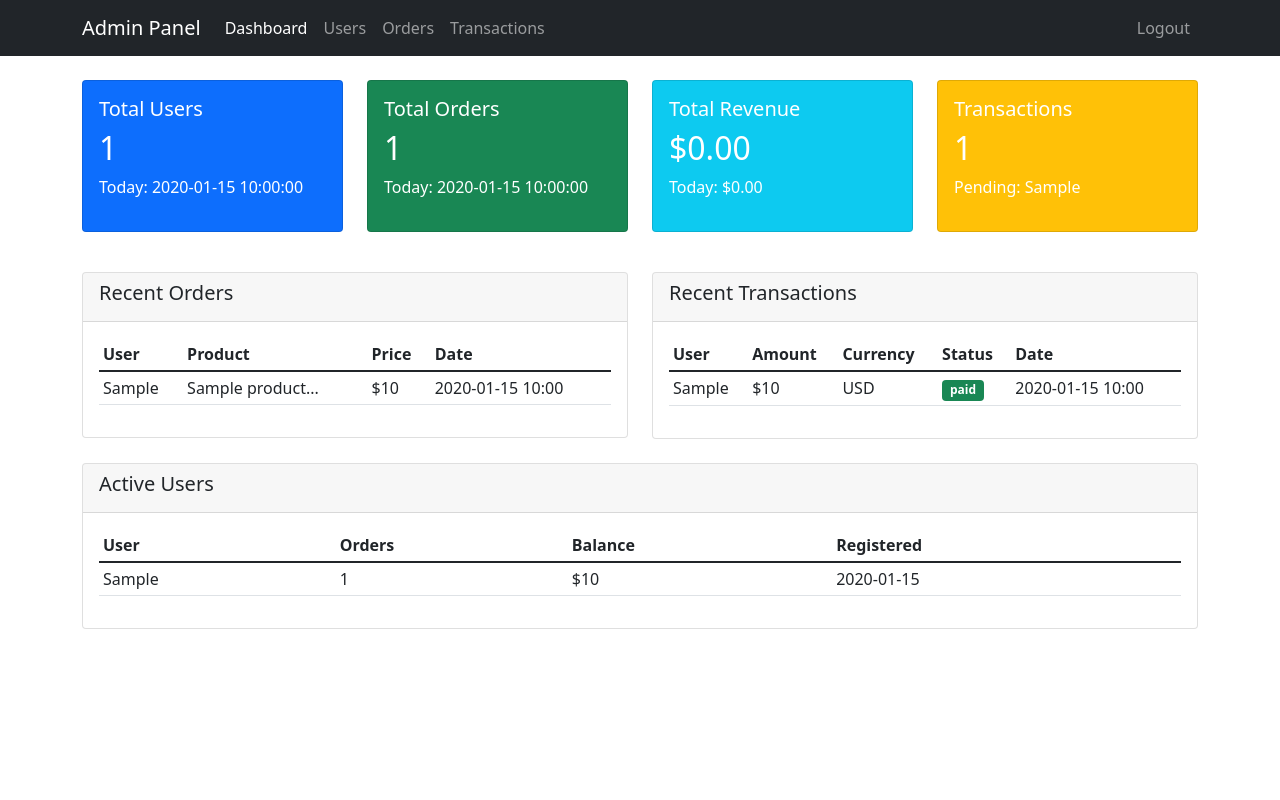
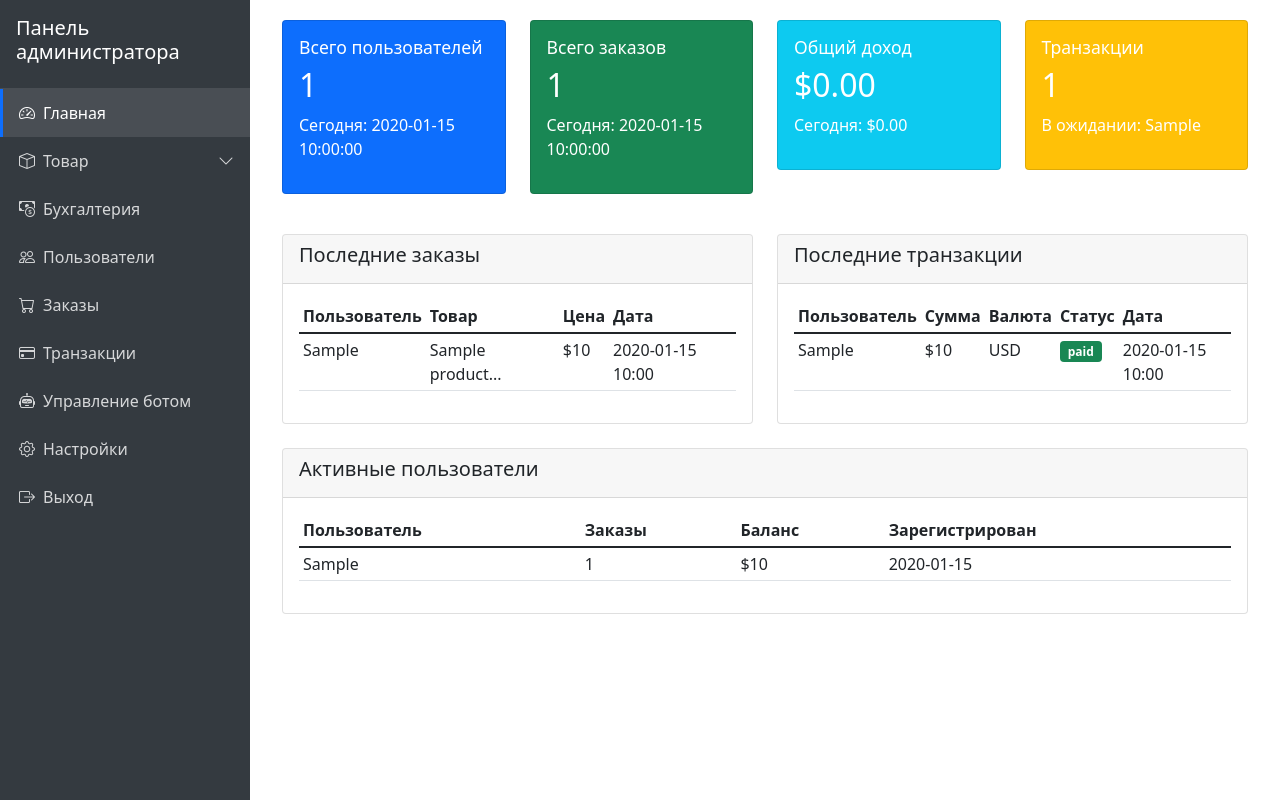
Before and after one commit to vakhotut/Webadminkrya, a Python web app: template templates/dashboard.html in a window 1280 px wide. Run offline with Jinja, Linux system fonts and the light colour scheme; the template is opened without the code that fills it: most values are stand-ins (such as "Sample title", 1, 10 or a date in 2020); some libraries are stand-ins or nearby versions.

Commit message:
Update dashboard.html

```diff
--- a/templates/dashboard.html
+++ b/templates/dashboard.html
@@ -1,61 +1,144 @@
 <!DOCTYPE html>
-<html>
+<html lang="ru">
 <head>
-    <title>Dashboard - Admin Panel</title>
+    <meta charset="UTF-8">
+    <title>Панель администратора - Главная</title>
     <link href="https://cdn.jsdelivr.net/npm/bootstrap@5.1.3/dist/css/bootstrap.min.css" rel="stylesheet">
     <link href="https://cdn.jsdelivr.net/npm/bootstrap-icons@1.7.2/font/bootstrap-icons.css" rel="stylesheet">
+    <style>
+        body {
+            display: flex;
+            min-height: 100vh;
+        }
+        .sidebar {
+            width: 250px;
+            background-color: #343a40;
+            color: white;
+            transition: all 0.3s;
+        }
+        .sidebar .nav-link {
+            color: rgba(255, 255, 255, 0.8);
+            border-left: 3px solid transparent;
+            padding: 0.75rem 1rem;
+        }
+        .sidebar .nav-link:hover {
+            color: white;
+            background-color: rgba(255, 255, 255, 0.1);
+            border-left: 3px solid #0d6efd;
+        }
+        .sidebar .nav-link.active {
+            color: white;
+            background-color: rgba(255, 255, 255, 0.1);
+            border-left: 3px solid #0d6efd;
+        }
+        .submenu {
+            padding-left: 1.5rem;
+            background-color: rgba(0, 0, 0, 0.1);
+            display: none;
+        }
+        .submenu.show {
+            display: block;
+        }
+        .main-content {
+            flex: 1;
+            padding: 20px;
+            overflow-x: auto;
+        }
+        .sidebar-header {
+            padding: 1rem 1rem;
+            border-bottom: 1px solid rgba(255, 255, 255, 0.1);
+        }
+        .card-title {
+            font-size: 1.1rem;
+            font-weight: 500;
+        }
+    </style>
 </head>
 <body>
-    <nav class="navbar navbar-expand-lg navbar-dark bg-dark">
-        <div class="container">
-            <a class="navbar-brand" href="#">Admin Panel</a>
-            <div class="navbar-nav">
-                <a class="nav-link active" href="/admin/dashboard">Dashboard</a>
-                <a class="nav-link" href="/admin/users">Users</a>
-                <a class="nav-link" href="/admin/orders">Orders</a>
-                <a class="nav-link" href="/admin/transactions">Transactions</a>
+    <!-- Левая панель навигации -->
+    <div class="sidebar">
+        <div class="sidebar-header">
+            <h5>Панель администратора</h5>
         </div>
-            <div class="navbar-nav ms-auto">
-                <a class="nav-link" href="/admin/logout">Logout</a>
+        <nav class="navbar-nav">
+            <a class="nav-link active" href="/admin/dashboard">
+                <i class="bi bi-speedometer2 me-2"></i>Главная
+            </a>
+
+            <!-- Товар с выпадающим меню -->
+            <div class="nav-item">
+                <a class="nav-link" href="#" id="productMenu">
+                    <i class="bi bi-box me-2"></i>Товар
+                    <i class="bi bi-chevron-down float-end"></i>
+                </a>
+                <div class="submenu" id="productSubmenu">
+                    <a class="nav-link" href="#">Добавить товар</a>
+                    <a class="nav-link" href="#">Редактировать/Удалить</a>
+                    <a class="nav-link" href="#">Каталог</a>
                 </div>
             </div>
+
+            <a class="nav-link" href="#">
+                <i class="bi bi-cash-coin me-2"></i>Бухгалтерия
+            </a>
+            <a class="nav-link" href="/admin/users">
+                <i class="bi bi-people me-2"></i>Пользователи
+            </a>
+            <a class="nav-link" href="/admin/orders">
+                <i class="bi bi-cart me-2"></i>Заказы
+            </a>
+            <a class="nav-link" href="/admin/transactions">
+                <i class="bi bi-credit-card me-2"></i>Транзакции
+            </a>
+            <a class="nav-link" href="#">
+                <i class="bi bi-robot me-2"></i>Управление ботом
+            </a>
+            <a class="nav-link" href="#">
+                <i class="bi bi-gear me-2"></i>Настройки
+            </a>
+            <a class="nav-link" href="/admin/logout">
+                <i class="bi bi-box-arrow-right me-2"></i>Выход
+            </a>
         </nav>
+    </div>
 
-    <div class="container mt-4">
+    <!-- Основной контент -->
+    <div class="main-content">
+        <div class="container-fluid">
             <div class="row">
                 <div class="col-md-3">
                     <div class="card text-white bg-primary mb-3">
                         <div class="card-body">
-                        <h5 class="card-title">Total Users</h5>
+                            <h5 class="card-title">Всего пользователей</h5>
                             <h2>{{ total_users }}</h2>
-                        <p>Today: {{ today_users }}</p>
+                            <p>Сегодня: {{ today_users }}</p>
                         </div>
                     </div>
                 </div>
                 <div class="col-md-3">
                     <div class="card text-white bg-success mb-3">
                         <div class="card-body">
-                        <h5 class="card-title">Total Orders</h5>
+                            <h5 class="card-title">Всего заказов</h5>
                             <h2>{{ total_orders }}</h2>
-                        <p>Today: {{ today_orders }}</p>
+                            <p>Сегодня: {{ today_orders }}</p>
                         </div>
                     </div>
                 </div>
                 <div class="col-md-3">
                     <div class="card text-white bg-info mb-3">
                         <div class="card-body">
-                        <h5 class="card-title">Total Revenue</h5>
+                            <h5 class="card-title">Общий доход</h5>
                             <h2>${{ "%.2f"|format(total_revenue) }}</h2>
-                        <p>Today: ${{ "%.2f"|format(today_revenue) }}</p>
+                            <p>Сегодня: ${{ "%.2f"|format(today_revenue) }}</p>
                         </div>
                     </div>
                 </div>
                 <div class="col-md-3">
                     <div class="card text-white bg-warning mb-3">
                         <div class="card-body">
-                        <h5 class="card-title">Transactions</h5>
+                            <h5 class="card-title">Транзакции</h5>
                             <h2>{{ total_transactions }}</h2>
-                        <p>Pending: {{ pending_transactions }}</p>
+                            <p>В ожидании: {{ pending_transactions }}</p>
                         </div>
                     </div>
                 </div>
@@ -65,17 +148,17 @@
                 <div class="col-md-6">
                     <div class="card">
                         <div class="card-header">
-                        <h5>Recent Orders</h5>
+                            <h5>Последние заказы</h5>
                         </div>
                         <div class="card-body">
                             <div class="table-responsive">
                                 <table class="table table-sm">
                                     <thead>
                                         <tr>
-                                        <th>User</th>
-                                        <th>Product</th>
-                                        <th>Price</th>
-                                        <th>Date</th>
+                                            <th>Пользователь</th>
+                                            <th>Товар</th>
+                                            <th>Цена</th>
+                                            <th>Дата</th>
                                         </tr>
                                     </thead>
                                     <tbody>
@@ -97,18 +180,18 @@
                 <div class="col-md-6">
                     <div class="card">
                         <div class="card-header">
-                        <h5>Recent Transactions</h5>
+                            <h5>Последние транзакции</h5>
                         </div>
                         <div class="card-body">
                             <div class="table-responsive">
                                 <table class="table table-sm">
                                     <thead>
                                         <tr>
-                                        <th>User</th>
-                                        <th>Amount</th>
-                                        <th>Currency</th>
-                                        <th>Status</th>
-                                        <th>Date</th>
+                                            <th>Пользователь</th>
+                                            <th>Сумма</th>
+                                            <th>Валюта</th>
+                                            <th>Статус</th>
+                                            <th>Дата</th>
                                         </tr>
                                     </thead>
                                     <tbody>
@@ -137,17 +220,17 @@
                 <div class="col-12">
                     <div class="card">
                         <div class="card-header">
-                        <h5>Active Users</h5>
+                            <h5>Активные пользователи</h5>
                         </div>
                         <div class="card-body">
                             <div class="table-responsive">
                                 <table class="table table-sm">
                                     <thead>
                                         <tr>
-                                        <th>User</th>
-                                        <th>Orders</th>
-                                        <th>Balance</th>
-                                        <th>Registered</th>
+                                            <th>Пользователь</th>
+                                            <th>Заказы</th>
+                                            <th>Баланс</th>
+                                            <th>Зарегистрирован</th>
                                         </tr>
                                     </thead>
                                     <tbody>
@@ -167,5 +250,20 @@
                 </div>
             </div>
         </div>
+    </div>
+
+    <script>
+        // Обработка раскрытия/скрытия подменю товаров
+        document.getElementById('productMenu').addEventListener('click', function(e) {
+            e.preventDefault();
+            const submenu = document.getElementById('productSubmenu');
+            submenu.classList.toggle('show');
+
+            // Поворот стрелки
+            const icon = this.querySelector('.bi-chevron-down');
+            icon.classList.toggle('bi-chevron-down');
+            icon.classList.toggle('bi-chevron-up');
+        });
+    </script>
 </body>
 </html>
```
Lines whose indentation alone changed are shown as unchanged.
